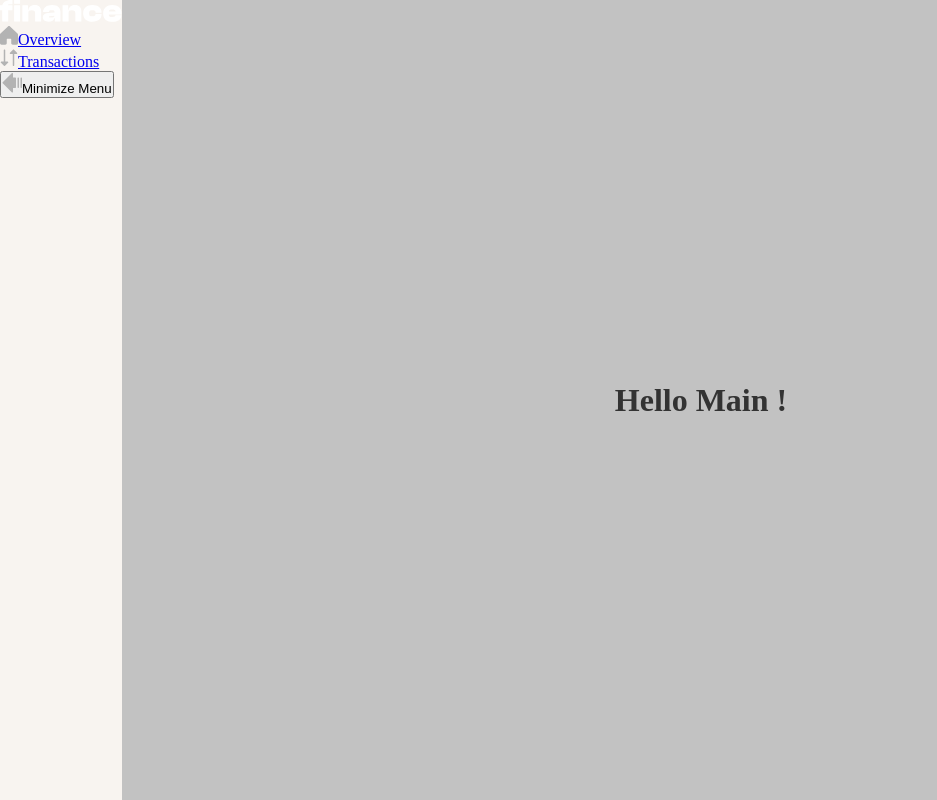
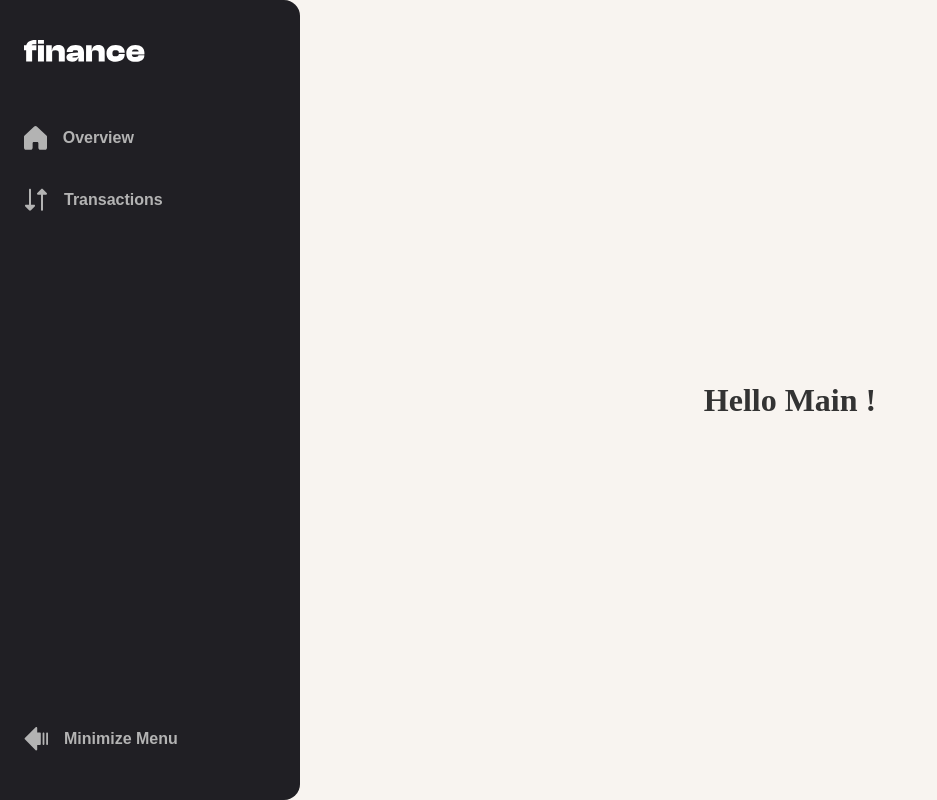
Before and after one commit to Kherraz-Med-Achraf/personal-finance-app, a Vue app: page / in a window 1280 px wide. Shown: the whole page, without its empty margins (0-937 px from the left). Built offline with nearby package versions, Linux system fonts and the light colour scheme.

Commit message:
feat: Update SidebarMenu component with global color, typography variables, and spacing adjustments

```diff
--- a/src/components/SidebarMenu.vue
+++ b/src/components/SidebarMenu.vue
@@ -3,17 +3,22 @@
     <div class="logo">
       <img v-if="sidebarMenuOpen" :src="LogoLarge" alt="logo" />
       <img v-else :src="logoSmall" alt="logo" />
-
     </div>
     <ul>
       <li>
         <router-link to="/"
-          ><img :src="OverviewIcon" alt="Overview Icon" /><span v-if="sidebarMenuOpen">Overview</span></router-link
+          ><img :src="OverviewIcon" alt="Overview Icon" /><span
+            v-if="sidebarMenuOpen"
+            >Overview</span
+          ></router-link
         >
       </li>
       <li>
         <router-link to="/"
-          ><img :src="TransactionsIcon" alt="Transactions Icon" /><span v-if="sidebarMenuOpen">Transactions</span></router-link
+          ><img :src="TransactionsIcon" alt="Transactions Icon" /><span
+            v-if="sidebarMenuOpen"
+            >Transactions</span
+          ></router-link
         >
       </li>
     </ul>
@@ -43,8 +48,68 @@ let sidebarMenuOpen = ref(true);
 
 <style lang="scss" scoped>
 .sidebar-menu {
-  h1 {
-    color: #333;
+  width: 300px;
+  background-color: $grey-900;
+  border-radius: 0 16px 16px 0;
+  padding: 0 32px 32px $spacing-300;
+  display: flex;
+  flex-direction: column;
+  justify-content: flex-start;
+  align-items: flex-start;
+  .logo {
+    height: 101.76px;
+    display: flex;
+    justify-content: flex-start;
+    align-items: center;
+    img {
+      height: 21.76px;
+      width: auto;
+    }
+  }
+  ul {
+    list-style: none;
+    display: flex;
+    flex-direction: column;
+    justify-content: flex-start;
+    align-items: flex-start;
+    gap: $spacing-50;
+    padding: $spacing-300 0;
+    li {
+      height: 58px;
+      a {
+        display: flex;
+        justify-content: flex-start;
+        align-items: center;
+        gap: $spacing-200;
+        text-decoration: none;
+        img {
+          height: 24px;
+          width: auto;
+        }
+        span {
+          @include text-preset-3;
+          color: $grey-300;
+        }
+      }
+    }
+  }
+  button {
+    height: 58px;
+    margin-top: auto;
+    display: flex;
+    justify-content: flex-start;
+    align-items: center;
+    gap: $spacing-200;
+    background-color: transparent;
+    border: none;
+    img {
+      height: 24px;
+      width: auto;
+    }
+    span {
+      @include text-preset-3;
+      color: $grey-300;
+    }
   }
 }
 </style>
--- a/src/pages/HomePage.vue
+++ b/src/pages/HomePage.vue
@@ -12,7 +12,7 @@
   justify-content: center;
   align-items: center;
   height: 100vh;
-  background-color: #c2c2c2;
+
 
   h1 {
     color: #333;
```
